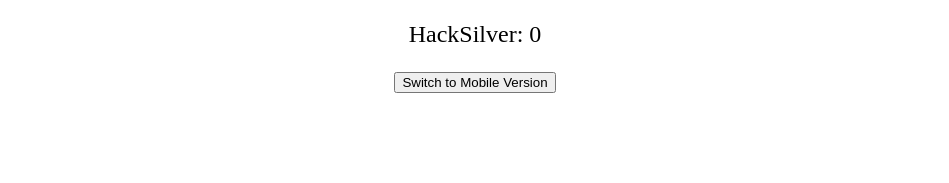
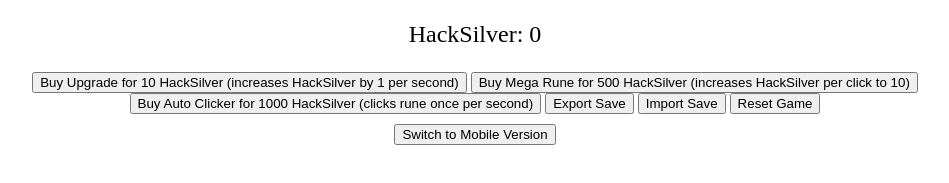
Before and after one commit to largefort/Rune-clicker, a plain HTML site: page index.html in a window 1280 px wide. Shown: the part 29-212 px from the top of the page, without its empty margins (165-1114 px from the left). Drawn offline with Linux system fonts and the light colour scheme.

Commit message:
Update index.html

```diff
--- a/index.html
+++ b/index.html
@@ -7,6 +7,12 @@
     <div id="game">
         <img id="rune" src="rune.jpg" alt="Nordic Rune" />
         <p id="hackSilver">HackSilver: 0</p>
+        <button id="buyUpgrade">Buy Upgrade for 10 HackSilver (increases HackSilver by 1 per second)</button>
+        <button id="buyMegaRune">Buy Mega Rune for 500 HackSilver (increases HackSilver per click to 10)</button>
+        <button id="buyAutoClicker">Buy Auto Clicker for 1000 HackSilver (clicks rune once per second)</button>
+        <button id="exportSave">Export Save</button>
+        <button id="importSave">Import Save</button>
+        <button id="resetGame">Reset Game</button>
         <button id="mobileSwitch">Switch to Mobile Version</button>
     </div>
     <script src="script.js"></script>
```
